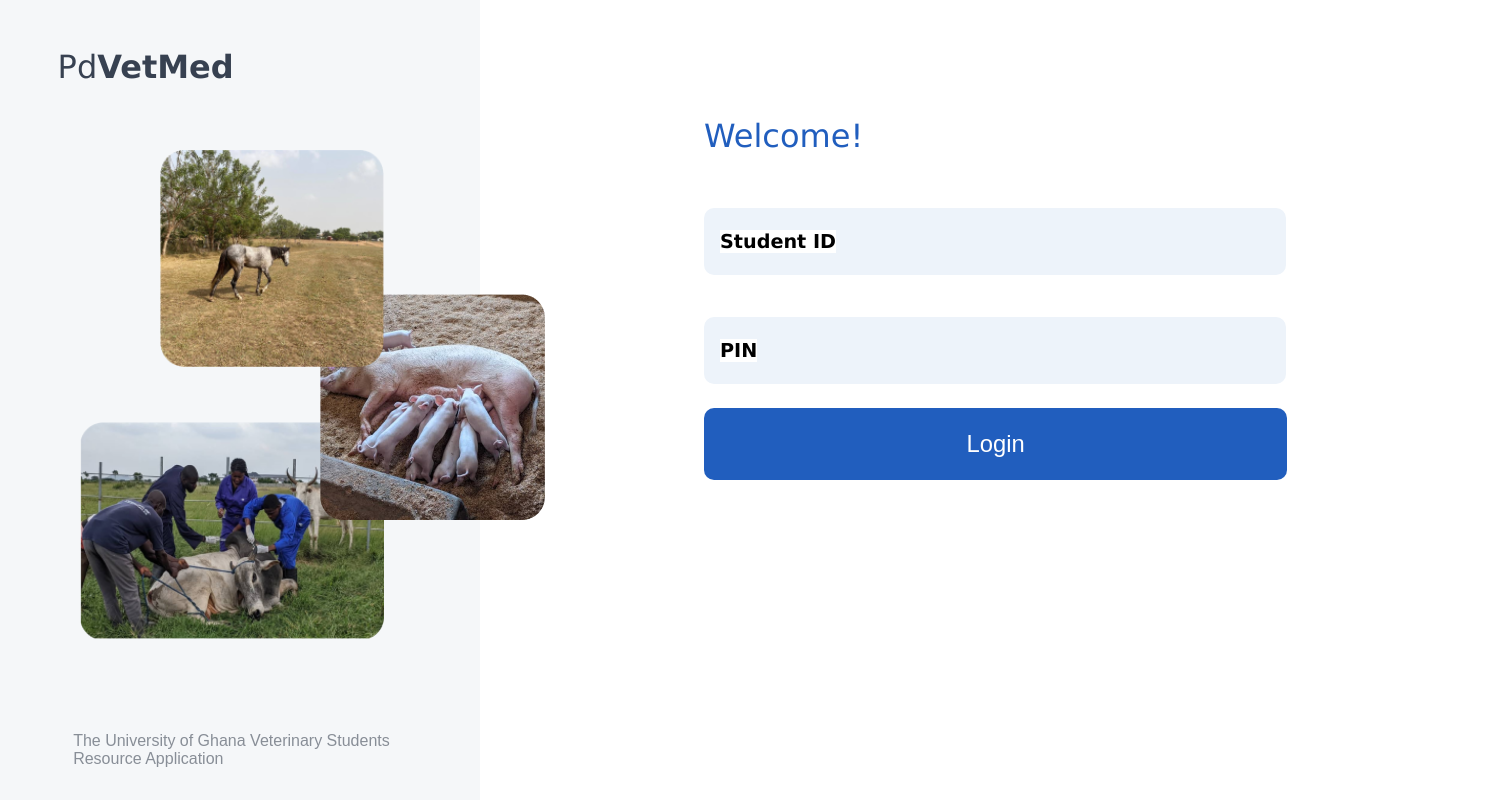
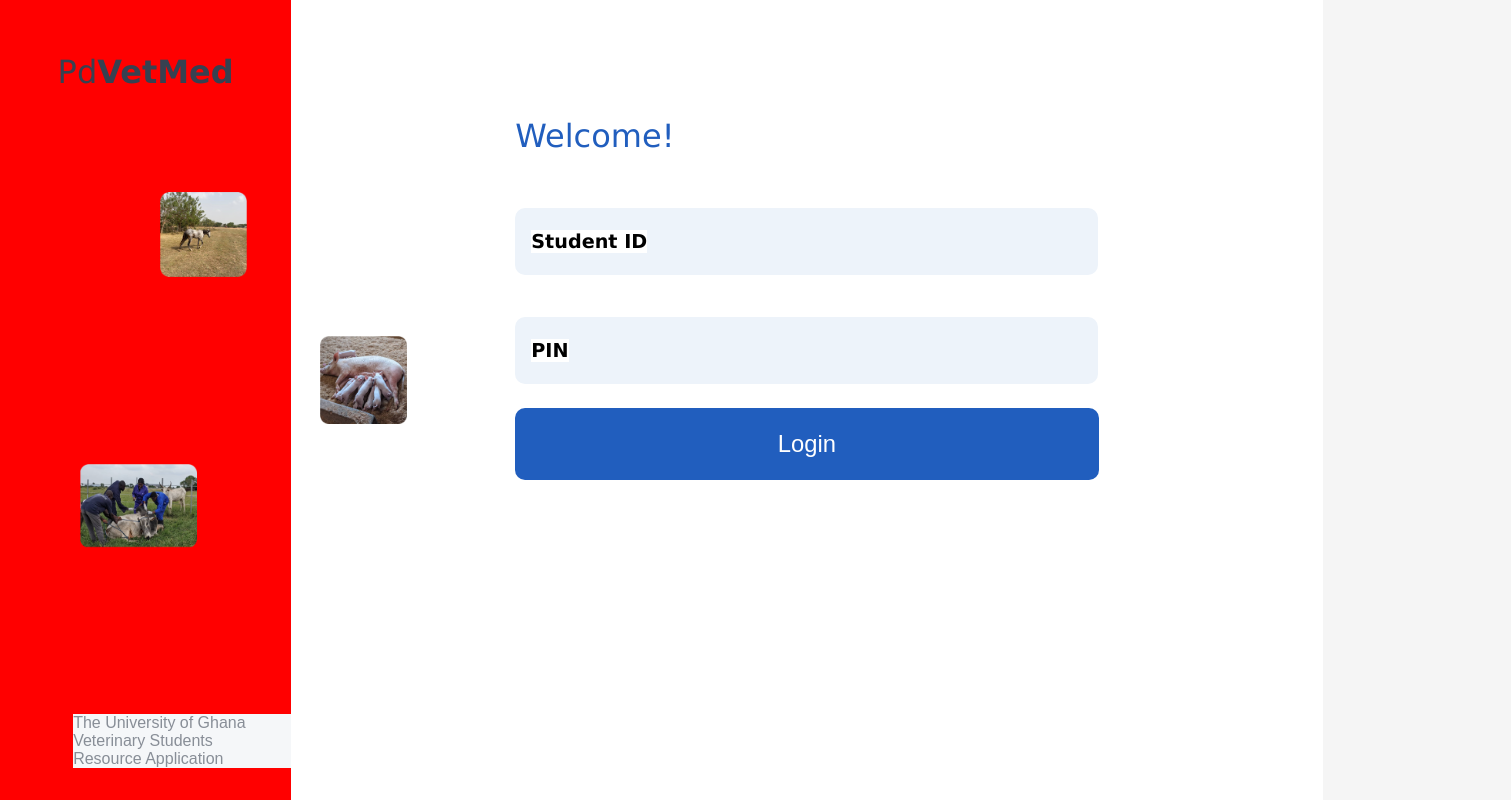
Before and after one commit to jocypher/Veterinary-Application, a React (Vite) app in the folder Veterinary App Frontend/: page / in a window 1280 px wide. Shown: the whole page, 1511 px wide, since content can reach past the window. Built offline with nearby package versions, Linux system fonts and the light colour scheme.

Commit message:
working on login

```diff
--- a/Veterinary App Frontend/src/Styles/login.css
+++ b/Veterinary App Frontend/src/Styles/login.css
@@ -1,11 +1,13 @@
 .loginContainer{
     display: grid;
     grid-template-columns: 3fr 4fr;
+    width: 100%;
     height: 100vh;
+    position: relative;
 }
-section:nth-of-type(1){
+/* section:nth-of-type(1){
     background-color:#F5F7F9;
-}
+} */
 .loginMessage{
     color: #888E97;
     font-family: Arial, Helvetica, sans-serif;
@@ -13,34 +15,36 @@ section:nth-of-type(1){
     position: absolute;
     bottom: 2em;
 }
+.loginSection1{
+    position: relative;
+    background-color: red;
+}
 .pd{
-    background-color: #F5F7F9;
     font-size: 2rem;
     font-family: Verdana, Geneva, Tahoma, sans-serif;
-    width: 265.36px;
-    height: 69.74px;
-    margin: 1em 1.8em;
+    padding: 1em 1.8em;
     display: flex;
+    margin: 0;
     align-items: center;
     color: #374151;
 }
 .loginWelcome{
-    margin: 3em 0 1em 0;
-    padding: 0;
+    padding: 3em 0 1em 0;
 }
 p{
-    display: relative;
     margin-left: 73.14px;
     background-color: #F5F7F9;
     margin-top: 25em;
 }
-.images{
+.vetImages{
     position: relative;
-    width: 28em;
+    width: 100%;
     margin: 2em 0 0 2em;
+    background-color: green;
 }
 .loginimg1{
     position: absolute;
+    width: 30%;
     top: 10em;
     left: 18em;
     z-index: 2;
@@ -49,12 +53,12 @@ p{
     position: absolute;
     left: 3em;
     top: 18em;
-    width: 19em;
+    width: 40%;
     z-index: 1;
 }
 .loginimg3{
     position: absolute;
-    width: 14em;
+    width: 30%;
     left: 8em;
     top: 1em;
     z-index: 3;
--- a/Veterinary App Frontend/src/Views/Login.jsx
+++ b/Veterinary App Frontend/src/Views/Login.jsx
@@ -8,16 +8,14 @@ const Login = () => {
   const navigate = useNavigate();
   return (
     <main className="loginContainer">
-    <section>
-    <div className="pd">Pd <strong> VetMed</strong></div>
-    <div className="images">
+    <section className="loginSection1">
+    <h1 className="pd">Pd <strong> VetMed</strong></h1>
+    <div className="vetImages">
     <img src={img2} alt="Image1" className="loginimg1"/>
     <img src={img3} alt="Image2" className="loginimg2"/>
     <img src={img1} alt="Image3" className="loginimg3"/>
     </div>
-    <div>
       <p className="loginMessage">The University of Ghana Veterinary Students <br />Resource Application</p>
-    </div>
     </section>
 
     <section className="section2">
```
